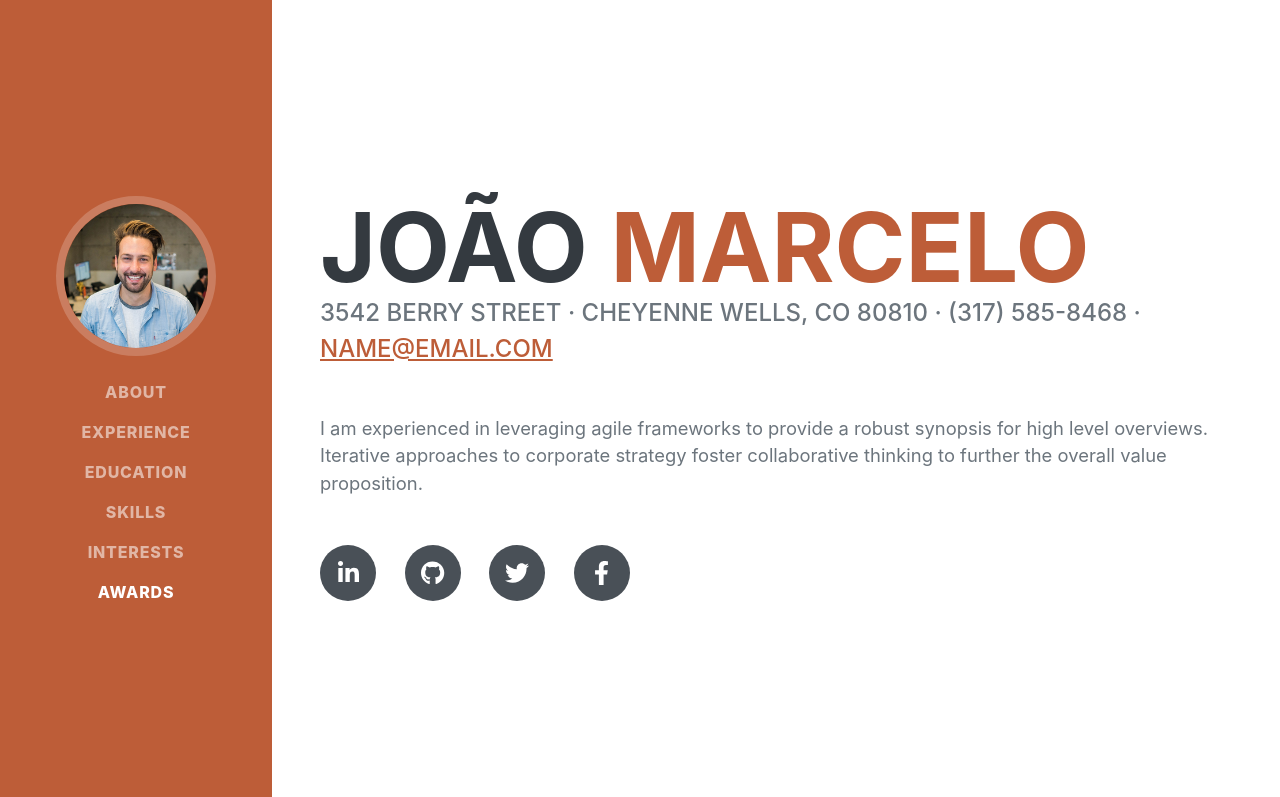
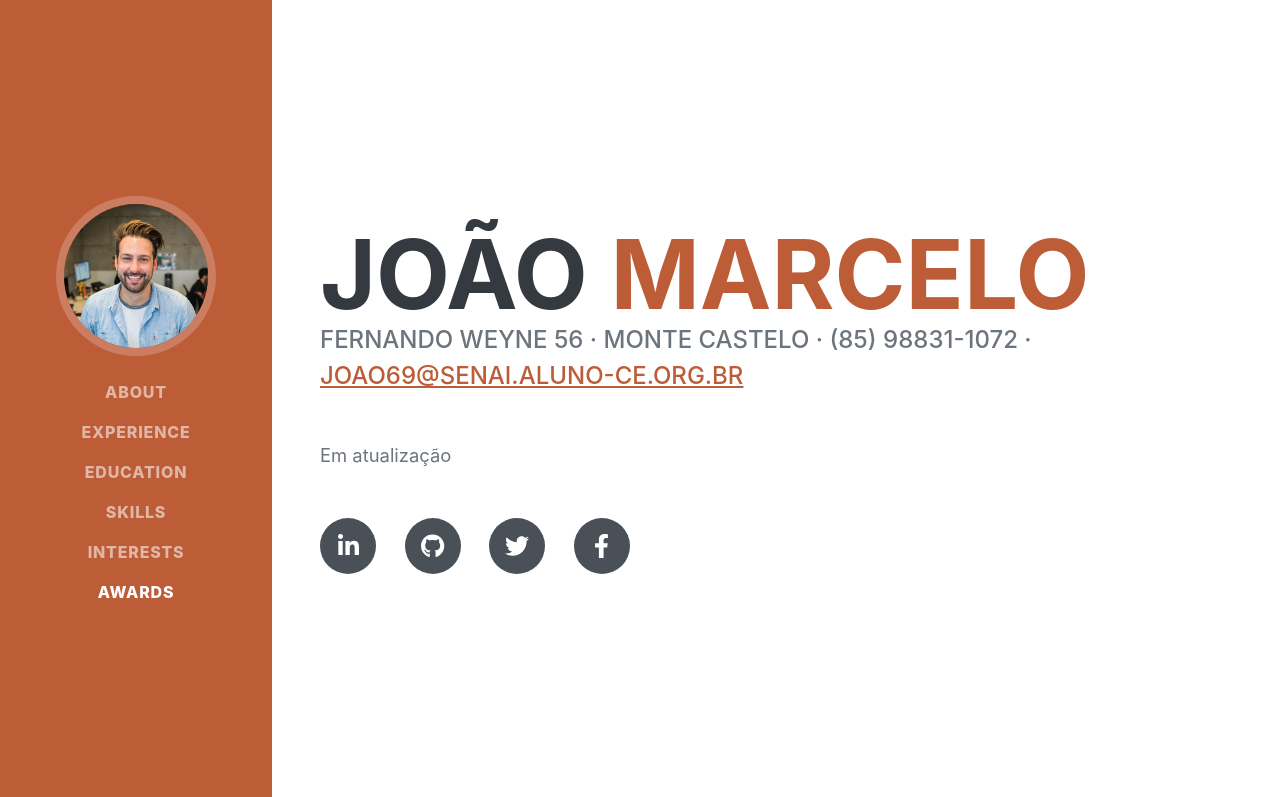
Before and after one commit to Marcelo-C-Silva/cerealpuppet.github.io, a plain HTML site: page index.html in a window 1280 px wide. Shown: the top 797 px of the page. Drawn offline with nearby package versions, Linux system fonts and the light colour scheme; a web font is replaced by a local one.

Commit message:
Adicionando algumas informações pessoais

```diff
--- a/index.html
+++ b/index.html
@@ -44,10 +44,10 @@
                         <span class="text-primary">Marcelo</span>
                     </h1>
                     <div class="subheading mb-5">
-                        3542 Berry Street · Cheyenne Wells, CO 80810 · (317) 585-8468 ·
-                        <a href="mailto:name@email.com">name@email.com</a>
+                        Fernando Weyne 56 · Monte Castelo · (85) 98831-1072 ·
+                        <a href="mailto:name@email.com">joao69@senai.aluno-ce.org.br</a>
                     </div>
-                    <p class="lead mb-5">I am experienced in leveraging agile frameworks to provide a robust synopsis for high level overviews. Iterative approaches to corporate strategy foster collaborative thinking to further the overall value proposition.</p>
+                    <p class="lead mb-5"> Em atualização</p>
                     <div class="social-icons">
                         <a class="social-icon" href="#!"><i class="fab fa-linkedin-in"></i></a>
                         <a class="social-icon" href="#!"><i class="fab fa-github"></i></a>
```
